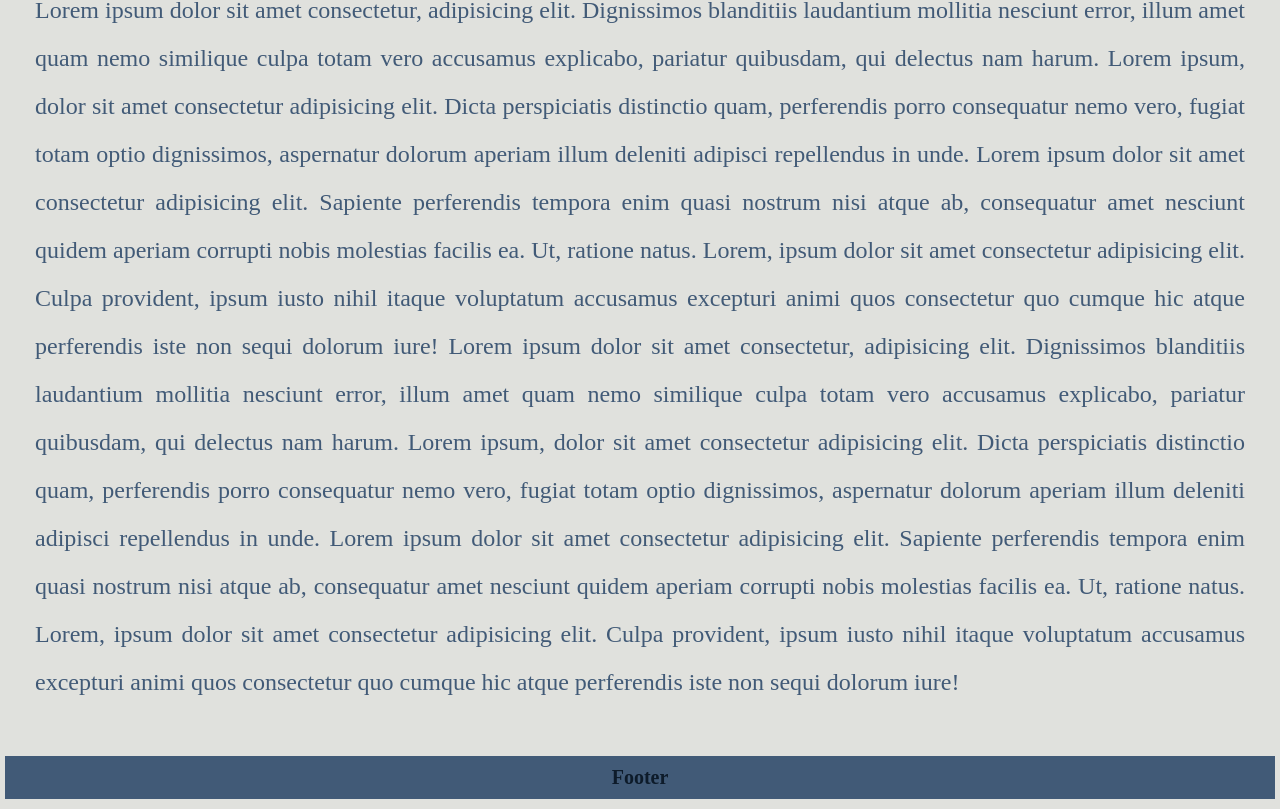
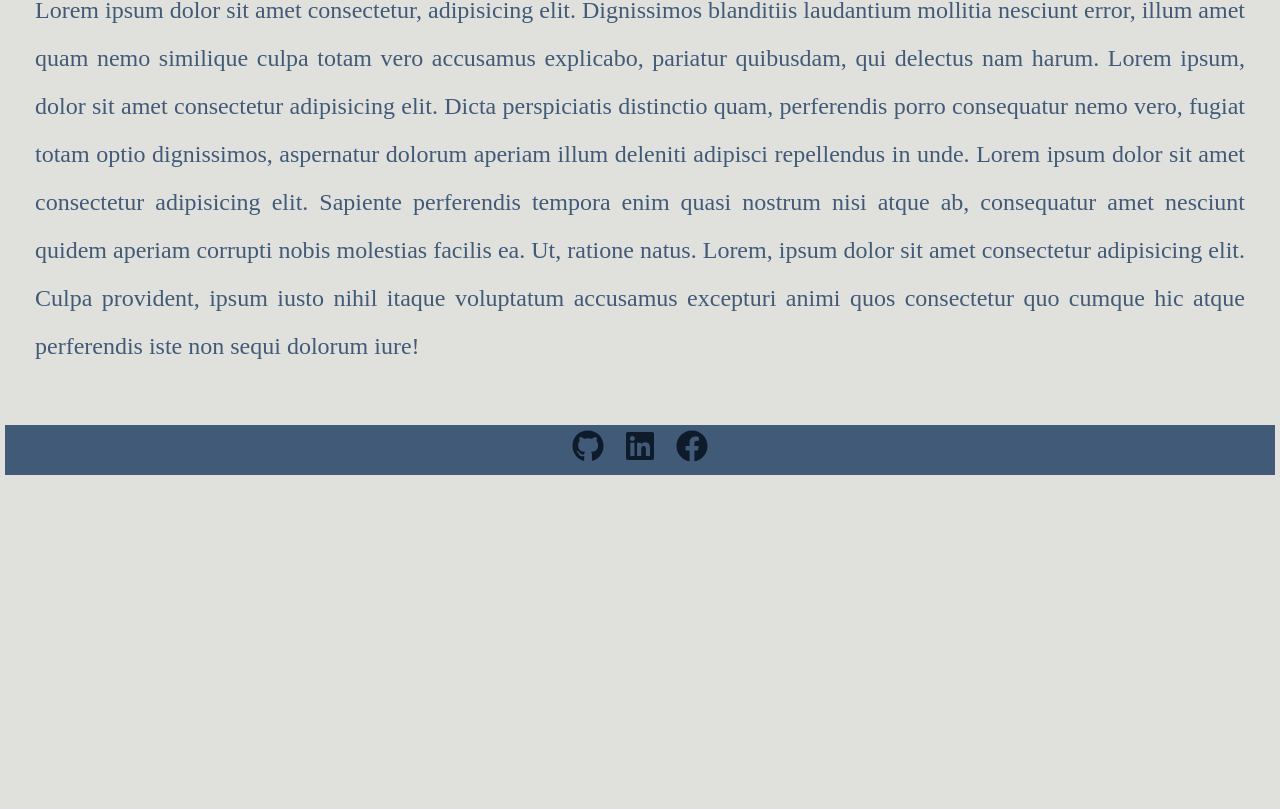
Before and after one commit to AShariat/react-portfolio, a React (Create React App) app: page / in a window 1280 px wide. Shown: the part 521-1330 px from the top of the page. After the commit the page ends 1001 px from the top, so only its background shows below. Built offline with nearby package versions, Linux system fonts and the light colour scheme.

Commit message:
footer done

```diff
--- a/package.json
+++ b/package.json
@@ -8,6 +8,7 @@
     "@testing-library/user-event": "^13.5.0",
     "react": "17.0.2",
     "react-dom": "17.0.2",
+    "react-icons": "^4.3.1",
     "react-scripts": "5.0.1",
     "web-vitals": "^2.1.4"
   },
--- a/src/components/About/index.js
+++ b/src/components/About/index.js
@@ -24,21 +24,7 @@ function About() {
           facilis ea. Ut, ratione natus. Lorem, ipsum dolor sit amet consectetur
           adipisicing elit. Culpa provident, ipsum iusto nihil itaque voluptatum
           accusamus excepturi animi quos consectetur quo cumque hic atque
-          perferendis iste non sequi dolorum iure! Lorem ipsum dolor sit amet
-          consectetur, adipisicing elit. Dignissimos blanditiis laudantium
-          mollitia nesciunt error, illum amet quam nemo similique culpa totam
-          vero accusamus explicabo, pariatur quibusdam, qui delectus nam harum.
-          Lorem ipsum, dolor sit amet consectetur adipisicing elit. Dicta
-          perspiciatis distinctio quam, perferendis porro consequatur nemo vero,
-          fugiat totam optio dignissimos, aspernatur dolorum aperiam illum
-          deleniti adipisci repellendus in unde. Lorem ipsum dolor sit amet
-          consectetur adipisicing elit. Sapiente perferendis tempora enim quasi
-          nostrum nisi atque ab, consequatur amet nesciunt quidem aperiam
-          corrupti nobis molestias facilis ea. Ut, ratione natus. Lorem, ipsum
-          dolor sit amet consectetur adipisicing elit. Culpa provident, ipsum
-          iusto nihil itaque voluptatum accusamus excepturi animi quos
-          consectetur quo cumque hic atque perferendis iste non sequi dolorum
-          iure!
+          perferendis iste non sequi dolorum iure!
         </p>
       </div>
     </div>
--- a/src/components/Footer/index.js
+++ b/src/components/Footer/index.js
@@ -1,9 +1,34 @@
 import React from "react";
+import { FaGithub } from "react-icons/fa";
+import { FaLinkedin } from "react-icons/fa";
+import { FaFacebook } from "react-icons/fa";
 
 function Footer() {
   return (
     <footer>
-      <h6>Footer</h6>
+      <a href="https://github.com/AShariat" target="_blank" rel="noreferrer">
+        <h6>
+          <FaGithub />
+        </h6>
+      </a>
+      <a
+        href="https://www.linkedin.com/in/amirshariat"
+        target="_blank"
+        rel="noreferrer"
+      >
+        <h6>
+          <FaLinkedin />
+        </h6>
+      </a>
+      <a
+        href="https://www.facebook.com/amirshariat1987"
+        target="_blank"
+        rel="noreferrer"
+      >
+        <h6>
+          <FaFacebook />
+        </h6>
+      </a>
     </footer>
   );
 }
--- a/src/index.css
+++ b/src/index.css
@@ -43,7 +43,7 @@ h5 {
   font-family: "Poiret One", cursive;
 }
 h6 {
-  font-size: 1.25rem;
+  font-size: 2rem;
   color: var(--primary);
 }
 header {
@@ -196,11 +196,13 @@ main {
 }
 footer {
   background-color: var(--tertiary);
-  margin: 0px 5px 10px;
-  padding: 10px;
+  margin: 5px;
   display: flex;
   flex-wrap: wrap;
   justify-content: center;
   align-items: center;
-  font-family: "Poiret One", cursive;
 }
+footer a {
+  text-decoration: none;
+  margin: 5px 10px;
+}
--- a/src/utils/helpers.js
+++ b/src/utils/helpers.js
@@ -1,8 +1,5 @@
-export function capitalizeFirstLetter(string) {
-  return string.charAt(0).toUpperCase() + string.slice(1);
-}
-
 export function validateEmail(email) {
-  var re = /^(([^<>()[\]\\.,;:\s@"]+(\.[^<>()[\]\\.,;:\s@"]+)*)|(".+"))@((\[[0-9]{1,3}\.[0-9]{1,3}\.[0-9]{1,3}\.[0-9]{1,3}\])|(([a-zA-Z\-0-9]+\.)+[a-zA-Z]{2,}))$/;
+  var re =
+    /^(([^<>()[\]\\.,;:\s@"]+(\.[^<>()[\]\\.,;:\s@"]+)*)|(".+"))@((\[[0-9]{1,3}\.[0-9]{1,3}\.[0-9]{1,3}\.[0-9]{1,3}\])|(([a-zA-Z\-0-9]+\.)+[a-zA-Z]{2,}))$/;
   return re.test(String(email).toLowerCase());
 }
```
Also changed, not shown: 1 other file (tests, documents, lock files or other folders).
